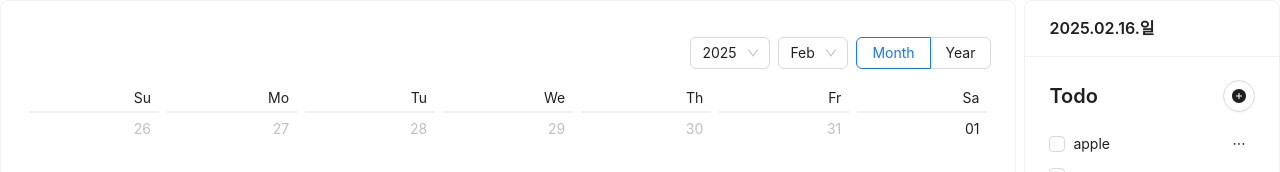
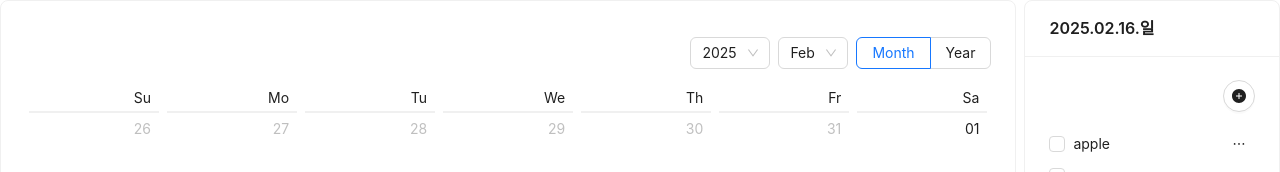
Before and after one commit to SebellKo/Toduler, a React (Create React App) app: page / in a window 1280 px wide. Shown: the top 172 px of the page. Built offline with nearby package versions, Linux system fonts and the light colour scheme.

Commit message:
[refactor]: ToDoListHeader title props 추가

```diff
--- a/src/components/Todo/ToDoListHeader.tsx
+++ b/src/components/Todo/ToDoListHeader.tsx
@@ -1,11 +1,15 @@
 import { PlusCircleFilled } from '@ant-design/icons';
 import { Flex, Typography, Button } from 'antd';
 
-function ToDoListHeader() {
+interface Props {
+  title: string;
+}
+
+function ToDoListHeader({ title }: Props) {
   return (
     <Flex flex={1} align="center" justify="space-between">
       <Typography.Title level={4} style={{ margin: 0 }}>
-        Todo
+        {title}
       </Typography.Title>
       <Button shape="circle" icon={<PlusCircleFilled />}></Button>
     </Flex>
```
